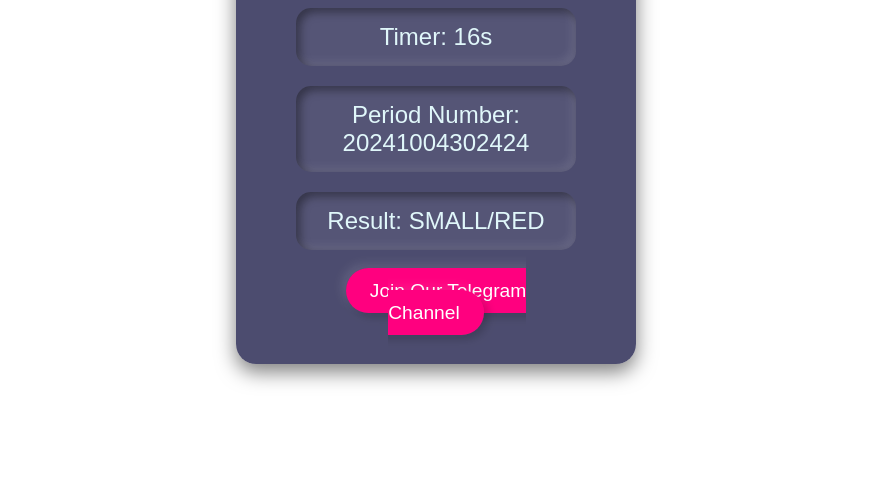
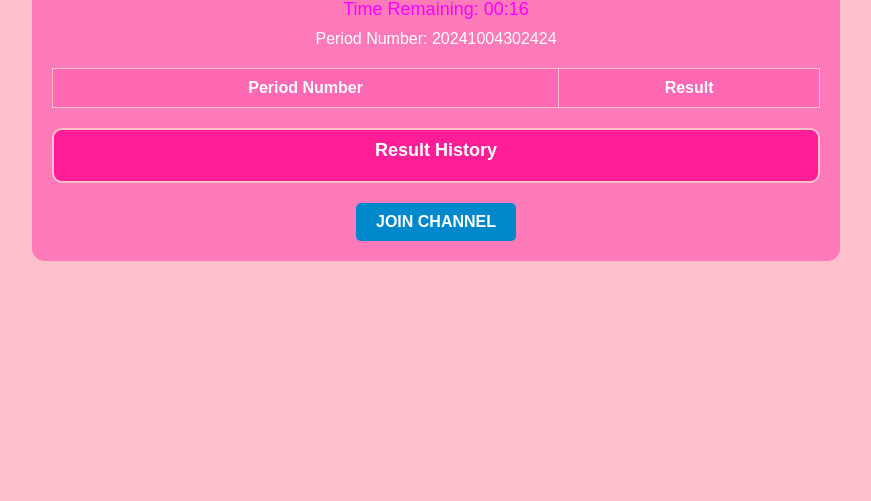
Before and after one commit to Badal199/BNOWNER, a plain HTML site: page index.html in a window 1280 px wide. Shown: the part 299-800 px from the top of the page, without its empty margins (204-1075 px from the left). Drawn offline with Linux system fonts and the light colour scheme.

Commit message:
Add files via upload

```diff
--- a/index.html
+++ b/index.html
@@ -3,166 +3,181 @@
 <head>
     <meta charset="UTF-8">
     <meta name="viewport" content="width=device-width, initial-scale=1.0">
-    <title>Period Number Prediction</title>
+    <title>Prediction Results - 30-Second SMALL BIG Pattern</title>
     <style>
-        /* Universal Styles */
-        * {
-            margin: 0;
-            padding: 0;
-            box-sizing: border-box;
-            font-family: 'Poppins', sans-serif;
-        }
-
         body {
-            height: 100vh;
+            font-family: Arial, sans-serif;
+            background-color: pink;
+            color: #fff;
             display: flex;
             justify-content: center;
             align-items: center;
-            background: url('crackerboy.png') no-repeat center center fixed; /* Updated background image */
-            background-size: cover;
-            color: #E0F7FA; /* Light Cyan text color */
-        }
-
-        h1 {
-            font-size: 3rem;
-            margin-bottom: 20px;
-            color: #00C8FF; /* Electric blue */
-            letter-spacing: 2px;
-            text-transform: uppercase;
-            text-shadow: 0px 4px 10px rgba(0, 0, 255, 0.8); /* Glowing shadow */
+            height: 100vh;
+            margin: 0;
         }
 
         .container {
-            background: rgba(0, 0, 50, 0.7); /* Dark blue transparent box */
-            padding: 40px 60px;
-            border-radius: 20px;
-            box-shadow: 0px 8px 20px rgba(0, 0, 0, 0.5);
-            backdrop-filter: blur(5px); /* Blur effect for modern feel */
             text-align: center;
-            max-width: 400px;
-            width: 100%;
+            background: rgba(255, 105, 180, 0.8); /* Pink with transparency */
+            border: 2px solid pink;
+            border-radius: 15px;
+            padding: 20px;
+            width: 60%;
         }
 
-        .stats {
-            font-size: 1.5rem;
-            margin: 20px 0;
-            padding: 15px;
-            background: rgba(255, 255, 255, 0.05);
-            border-radius: 15px;
-            box-shadow: inset 4px 4px 10px rgba(0, 0, 0, 0.4), inset -4px -4px 10px rgba(255, 255, 255, 0.1); /* Neumorphism effect */
-            color: #E0F7FA; /* Light Cyan text color */
+        .header {
+            font-size: 24px;
+            font-weight: bold;
+            margin-bottom: 10px;
+            color: #fff;
         }
 
-        .button-container {
-            margin-top: 30px;
+        .timer {
+            font-size: 18px;
+            margin-bottom: 10px;
+            color: #ff00ff; /* Bright pink */
         }
 
-        .button {
-            text-decoration: none;
-            padding: 12px 24px;
-            font-size: 1.2rem;
-            border-radius: 25px;
-            background-color: #ff007f; /* Neon Pink Button */
-            color: #ffffff;
-            box-shadow: 4px 4px 10px rgba(0, 0, 0, 0.2), -4px -4px 10px rgba(255, 255, 255, 0.1); /* Soft neumorphism */
-            transition: all 0.3s ease;
+        table {
+            width: 100%;
+            border-collapse: collapse;
+            margin-top: 20px;
         }
 
-        .button:hover {
-            background-color: #cc0066; /* Darker neon pink on hover */
-            box-shadow: 4px 4px 15px rgba(0, 0, 0, 0.5), -4px -4px 15px rgba(255, 255, 255, 0.2); /* Intense glow on hover */
+        table, th, td {
+            border: 1px solid pink;
         }
 
-        @media(max-width: 768px) {
-            .container {
-                padding: 20px;
-            }
+        th, td {
+            padding: 10px;
+            text-align: center;
+        }
 
-            h1 {
-                font-size: 2.5rem;
-            }
+        th {
+            background-color: #ff69b4;
+            color: #fff;
+        }
 
-            .stats {
-                font-size: 1.2rem;
-            }
+        td {
+            background-color: #ff1493;
+            color: #fff;
+            transition: color 0.5s, background-color 0.5s; /* RGB LED effect */
+        }
 
-            .button {
-                font-size: 1rem;
-                padding: 10px 20px;
-            }
+        .history-container {
+            margin-top: 20px;
+            padding: 10px;
+            background-color: rgba(255, 20, 147, 0.9); /* Pink background */
+            border-radius: 10px;
+            border: 2px solid pink;
+        }
+
+        .history-header {
+            font-size: 18px;
+            font-weight: bold;
+            margin-bottom: 10px;
+            color: #fff;
+        }
+
+        .history-item {
+            margin-bottom: 5px;
+        }
+
+        /* RGB LED Effect for Result Display */
+        td:nth-child(2) {
+            animation: rgbEffect 1.5s infinite;
+        }
+
+        @keyframes rgbEffect {
+            0% { background-color: red; }
+            33% { background-color: green; }
+            66% { background-color: blue; }
+            100% { background-color: red; }
+        }
+
+        /* Telegram Button */
+        .telegram-button {
+            margin-top: 20px;
+            background-color: #0088cc;
+            color: white;
+            padding: 10px 20px;
+            border-radius: 5px;
+            text-decoration: none;
+            font-weight: bold;
+            display: inline-block;
+            transition: background-color 0.3s ease;
+        }
+
+        .telegram-button:hover {
+            background-color: #005f99;
         }
     </style>
 </head>
 <body>
+    <div class="container">
+        <div class="header">Prediction Results: BN LAST KING </div>
+        <div class="timer" id="timerDisplay">Time Remaining: 00:00</div>
+        <div class="period" id="periodDisplay">Period Number: --</div>
 
-    <div class="container">
-        <h1>BN LAST KING</h1>
+        <table id="resultTable">
+            <thead>
+                <tr>
+                    <th>Period Number</th>
+                    <th>Result</th>
+                </tr>
+            </thead>
+            <tbody>
+                <!-- Results will be appended here -->
+            </tbody>
+        </table>
 
-        <div id="timer30s" class="stats">Timer: 30</div>
-        <div id="period30s" class="stats">Period Number: 0</div>
-        <div id="result" class="stats">Result: </div>
+        <div class="history-container">
+            <div class="history-header">Result History</div>
+            <div id="resultHistory">
+                <!-- History will be displayed here -->
+            </div>
+        </div>
 
-        <!-- Telegram Channel Button -->
-        <div class="button-container">
-            <a href="https://t.me/BNLASTKINGHACK" class="button" target="_blank">Join Our Telegram Channel</a>
-        </div>
+        <!-- Telegram Join Button -->
+        <a href="https://t.me/BNLASTKINGHACK" class="telegram-button" target="_blank">JOIN CHANNEL</a>
     </div>
 
     <script>
-        let previousPeriod = '';
+        let pattern = ['SMALL', 'BIG'];
+        let periodNumber = 10000;
+        let resultHistory = [];
 
-        function formatTime(seconds) {
-            return seconds + 's';
-        }
+        // JavaScript Timer for 30-Second Interval
+        setInterval(function () {
+            let now = new Date();
+            let seconds = now.getSeconds();
+            let remainingSeconds = 30 - (seconds % 30);  // 30-second interval
+            let totalMinutes = now.getHours() * 60 + now.getMinutes();
+            let periodNum = now.toISOString().slice(0, 10).replace(/-/g, '') +
+                            "30" + (1 + totalMinutes * 2 + (seconds >= 30 ? 1 : 0));
 
-        function predictResult(periodNumber) {
-            // Get the last digit of the period number to determine BIG or SMALL
-            const lastDigit = parseInt(periodNumber.slice(-1));
+            document.getElementById("timerDisplay").textContent = `Time Remaining: 00:${remainingSeconds < 10 ? '0' : ''}${remainingSeconds}`;
+            document.getElementById("periodDisplay").textContent = `Period Number: ${periodNum}`;
 
-            // Determine if BIG or SMALL
-            const bigSmall = lastDigit >= 5 ? "BIG" : "SMALL";
-
-            // Calculate the sum of all digits in the period number
-            const sumOfDigits = periodNumber.split('').reduce((sum, digit) => sum + parseInt(digit), 0);
-
-            // Determine if RED or GREEN based on sum of digits (even or odd)
-            const redGreen = sumOfDigits % 2 === 0 ? "RED" : "GREEN";
-
-            return `${bigSmall}/${redGreen}`;
-        }
-
-        setInterval(function () {
-            const now = new Date();
-            const seconds = now.getSeconds();
-            const remainingSeconds = 30 - (seconds % 30);
-
-            // Get current minutes and convert to total minutes from start of day
-            const totalMinutes = now.getHours() * 60 + now.getMinutes();
-
-            // Generate period number with current year, month, day, and 30-second intervals
-            const periodNumber = now.getFullYear().toString() +
-                String(now.getMonth() + 1).padStart(2, '0') +
-                String(now.getDate()).padStart(2, '0') +
-                "30" +
-                (1 + totalMinutes * 2 + (seconds >= 30 ? 1 : 0));
-
-            // Update timer display with remaining seconds
-            document.getElementById('timer30s').textContent = `Timer: ${formatTime(remainingSeconds)}`;
-
-            // Update period number display
-            document.getElementById('period30s').textContent = "Period Number: " + periodNumber;
-
-            // Check for a period change and update result
-            if (periodNumber !== previousPeriod) {
-                previousPeriod = periodNumber;
-
-                // Predict result based on the period number
-                const resultPrediction = predictResult(periodNumber);
-
-                document.getElementById('result').textContent = "Result: " + resultPrediction;
+            // When remainingSeconds is 30 or 0, update result
+            if (remainingSeconds === 30 || remainingSeconds === 0) {
+                let result = pattern[periodNumber % pattern.length];
+                updateResults(periodNum, result);
+                periodNumber++;
             }
         }, 1000);
+
+        function updateResults(period, result) {
+            // Append to result table
+            let tableBody = document.querySelector("#resultTable tbody");
+            let newRow = `<tr><td>${period}</td><td>${result}</td></tr>`;
+            tableBody.insertAdjacentHTML('afterbegin', newRow);
+
+            // Update result history
+            resultHistory.unshift(`${period}: ${result}`);
+            document.getElementById("resultHistory")
+.innerHTML = resultHistory.slice(0, 5).map(item => `<div class="history-item">${item}</div>`).join('');
+        }
     </script>
-
 </body>
 </html>
```
